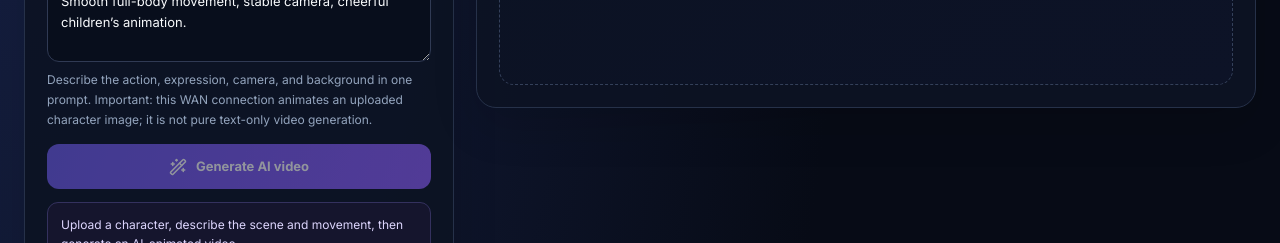
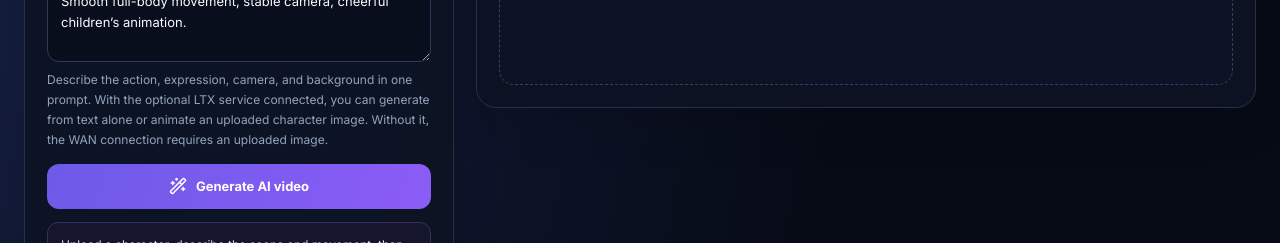
Before and after one commit to DynamismCh/AnimateText-Studio, a React (Vite) app: page / in a window 1280 px wide. Shown: the part 557-800 px from the top of the page. Built offline with nearby package versions, Linux system fonts and the light colour scheme; no server answers.

Commit message:
Allow text-only generation in LTX mode

```diff
--- a/src/App.tsx
+++ b/src/App.tsx
@@ -274,7 +274,7 @@ export default function App() {
       const objectUrl = URL.createObjectURL(blob);
       const link = document.createElement('a');
       link.href = objectUrl;
-      link.download = 'wan2-2-generated-video.mp4';
+      link.download = 'animatetext-generated-video.mp4';
       document.body.appendChild(link);
       link.click();
       link.remove();
@@ -320,9 +320,9 @@ export default function App() {
           <h2 className="wan-prompt-heading"><WandSparkles size={18} /> 2. Describe the movement</h2>
           <label className="wan-label" htmlFor="motion-prompt">Scene and movement prompt</label>
           <textarea id="motion-prompt" value={prompt} onChange={(event) => setPrompt(event.target.value)} maxLength={1200} placeholder="Describe how your character should move…" />
-          <p className="wan-help">Describe the action, expression, camera, and background in one prompt. Important: this WAN connection animates an uploaded character image; it is not pure text-only video generation.</p>
-          <button className="wan-generate" onClick={() => void generateVideo()} disabled={busy || !selectedId || !prompt.trim()}>
-            {busy ? <><LoaderCircle className="wan-spin" size={18} /> Generating with WAN 2.2…</> : <><WandSparkles size={18} /> Generate AI video</>}
+          <p className="wan-help">Describe the action, expression, camera, and background in one prompt. With the optional LTX service connected, you can generate from text alone or animate an uploaded character image. Without it, the WAN connection requires an uploaded image.</p>
+          <button className="wan-generate" onClick={() => void generateVideo()} disabled={busy || (!selectedId && !LTX_API_URL) || !prompt.trim()}>
+            {busy ? <><LoaderCircle className="wan-spin" size={18} /> Generating video…</> : <><WandSparkles size={18} /> Generate AI video</>}
           </button>
           <p className="wan-status" aria-live="polite">{status}</p>
           <p className="wan-quota-note">WAN 2.2 uses a shared free GPU allowance. Each generation can use quota, so avoid repeated tests when the service reports a limit.</p>
```
